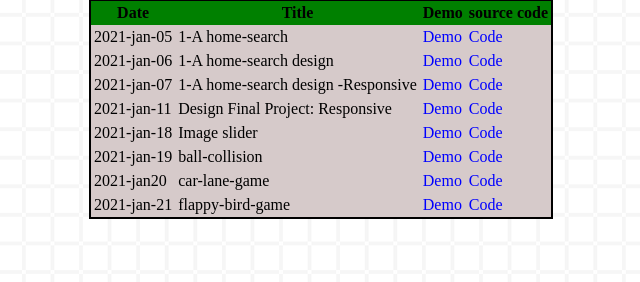
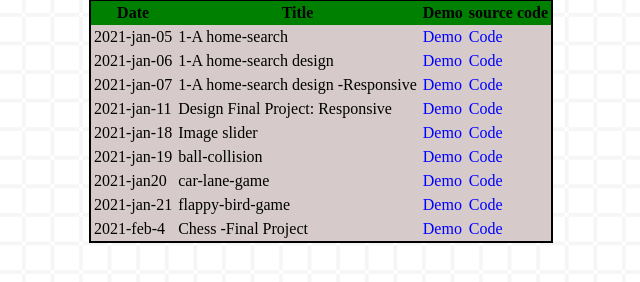
Before and after one commit to Kushal-Niroula/Kushal-Niroula.github.io, a plain HTML site: page index.html in a window 1280 px wide. Shown: the part 128-410 px from the top of the page, without its empty margins (319-959 px from the left). Drawn offline with Linux system fonts and the light colour scheme.

Commit message:
final project added

```diff
--- a/index.html
+++ b/index.html
@@ -70,6 +70,13 @@
 		<td><a href="https://kushal-niroula.github.io/flappy-bird/">Demo</a> </td>
 		<td><a href="https://github.com/Kushal-Niroula/flappy-bird">Code</a> </td>
 	</tr>
+	<tr>
+		<td> 2021-feb-4</td>
+		<td>Chess -Final Project </td>
+		<td> <a href="https://kushal-niroula.github.io/chess/">Demo</a></td>
+		<td> <a href = "https://github.com/Kushal-Niroula/chess/">Code </a></td>
+
+	</tr>
     </table>
 </body>
 </html>
```
Lines whose indentation alone changed are shown as unchanged.
